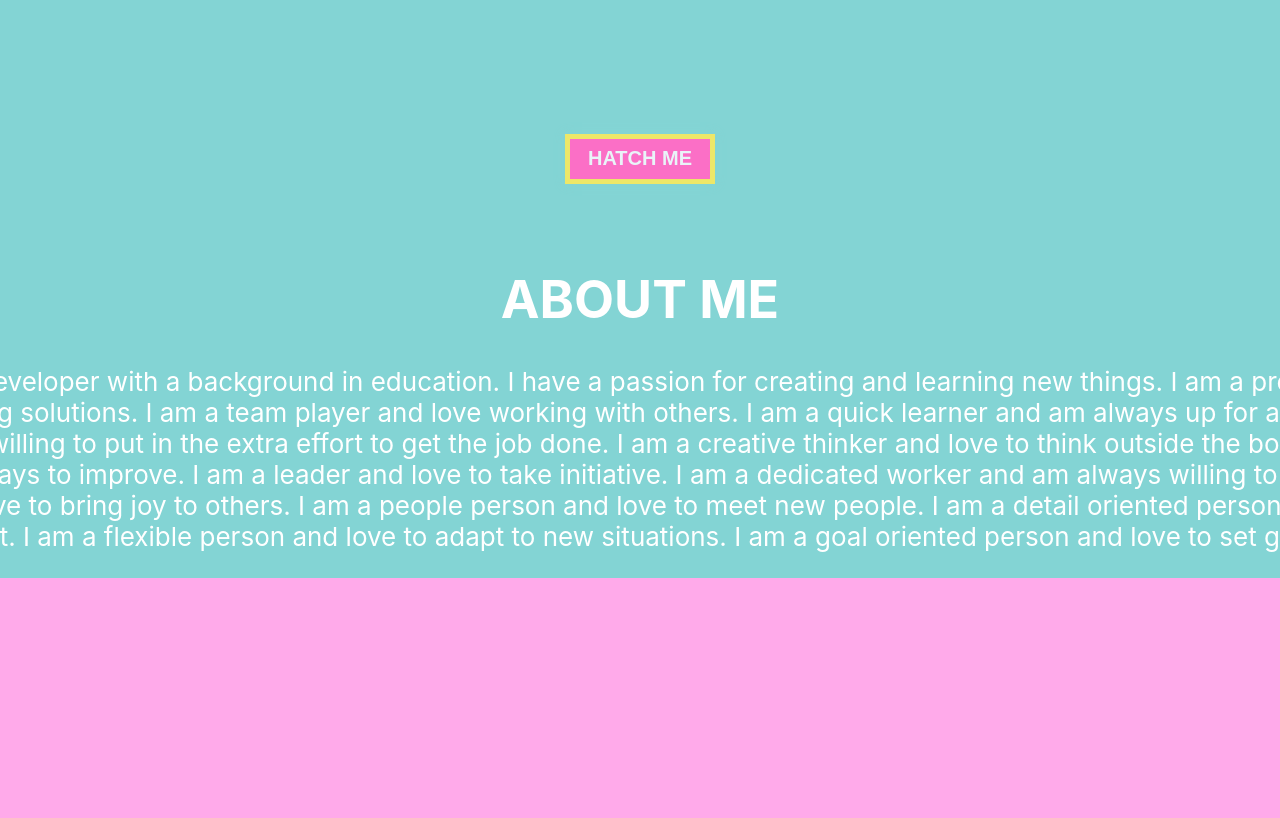
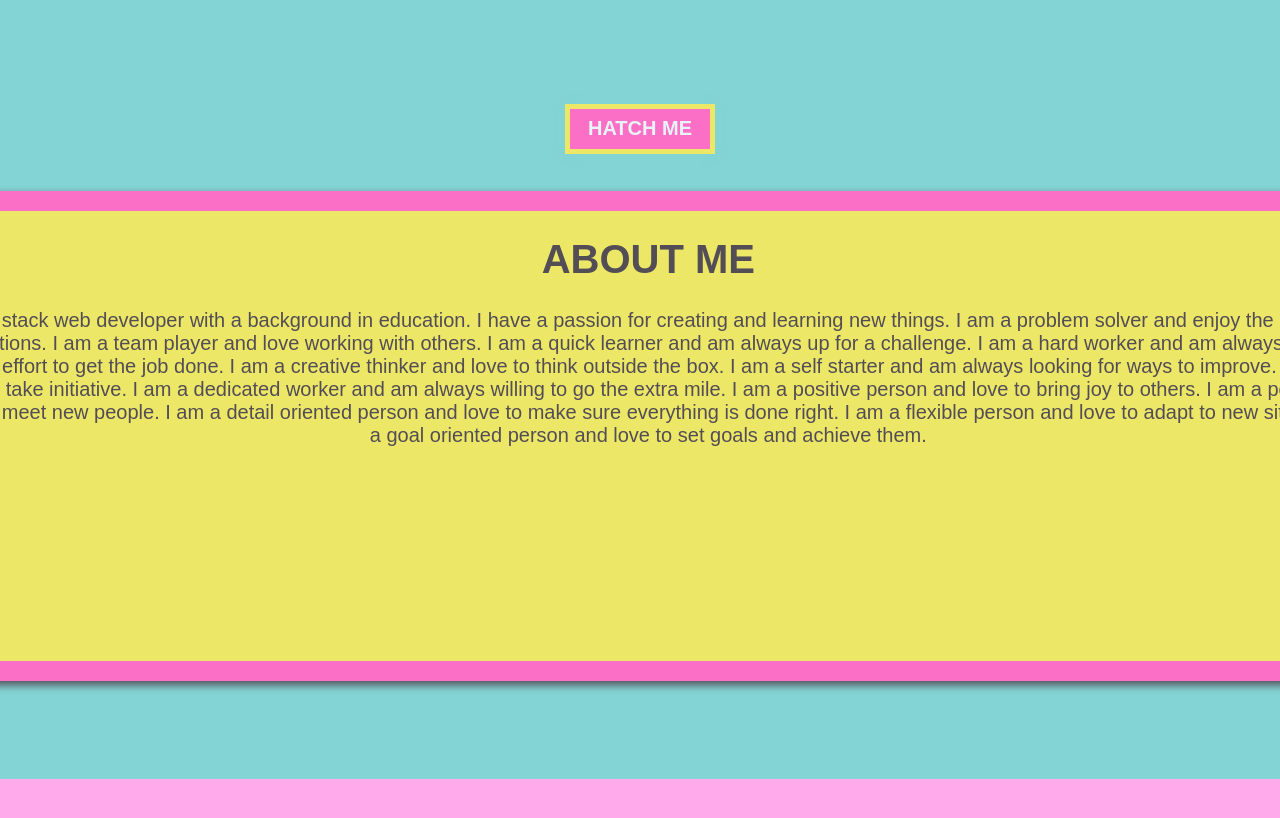
Before and after one commit to veepgoose/portfolio, a React (Create React App) app in the folder goose-portfolio/: page / in a window 1280 px wide. Shown: the part 1749-2567 px from the top of the page. Built offline with nearby package versions, Linux system fonts and the light colour scheme.

Commit message:
Added card component to AboutMe and styled, Styled 'Hatch Me' button.

```diff
--- a/goose-portfolio/src/Components/AboutMe/AboutMe.css
+++ b/goose-portfolio/src/Components/AboutMe/AboutMe.css
@@ -1,21 +1,28 @@
-.AboutMetext {
-    display: flex;
-    flex-direction: column;
-    align-items: center;
-    justify-content: center;
-    height: 100vh;
-    background-color: #83D4D4;
-    color: #534D56;
-    font-family: 'Roboto', sans-serif;
-    font-size: 1.5rem;
-    text-align: center;
-    padding: 0 1rem;
+
+
+.AboutMe {
+    width: 80%;
+    height: 450px;
+    margin: 0 auto;
+    margin-top: 95px;
+
+    position: relative;
+    top: 50%;
+    left: 41.5%;
+    transform: translate(-50%, -20%);
+
+    border:20px solid #FB6FC6;
+    border-radius: 5px;
+
+    background-color: #EDE768;
+
+    box-shadow: 0 4px 8px 0 #534D56;
+
 }
 
-.AboutMe {
-    display: flex;
-    flex-direction: column;
-    align-items: center;
-    justify-content: center;
-
+.AboutMeText {
+    text-align: center;
+    font-family: arial;
+    font-size: 20px;
+    color: #534D56;
 }
--- a/goose-portfolio/src/Components/AboutMe/AboutMe.js
+++ b/goose-portfolio/src/Components/AboutMe/AboutMe.js
@@ -3,13 +3,13 @@ import './AboutMe.css';
 
 function AboutMe (props) {
     return (
+      <div className="AboutMeContainer">
       <div className="AboutMe">
-      <header className={props.className}>
       <div className="AboutMeText">
       <h1>ABOUT ME</h1>
       <p>I am a full stack web developer with a background in education. I have a passion for creating and learning new things. I am a problem solver and enjoy the challenge of finding solutions. I am a team player and love working with others. I am a quick learner and am always up for a challenge. I am a hard worker and am always willing to put in the extra effort to get the job done. I am a creative thinker and love to think outside the box. I am a self starter and am always looking for ways to improve. I am a leader and love to take initiative. I am a dedicated worker and am always willing to go the extra mile. I am a positive person and love to bring joy to others. I am a people person and love to meet new people. I am a detail oriented person and love to make sure everything is done right. I am a flexible person and love to adapt to new situations. I am a goal oriented person and love to set goals and achieve them.</p>
       </div>
-      </header>
+      </div>
       </div>
     );
   }
--- a/goose-portfolio/src/Components/EggSection/EggSection.css
+++ b/goose-portfolio/src/Components/EggSection/EggSection.css
@@ -26,7 +26,8 @@
     border: 5px solid #EDE768;
     box-shadow: 0px 0px 10px 0px #83D4D4;
     cursor: pointer;
-    margin-bottom: 50px;
+    margin-bottom: 40px;
+    margin-top: -30px;
     color: #E9F4F8;
     font-size: 20px;
     font-weight: bold;
```
